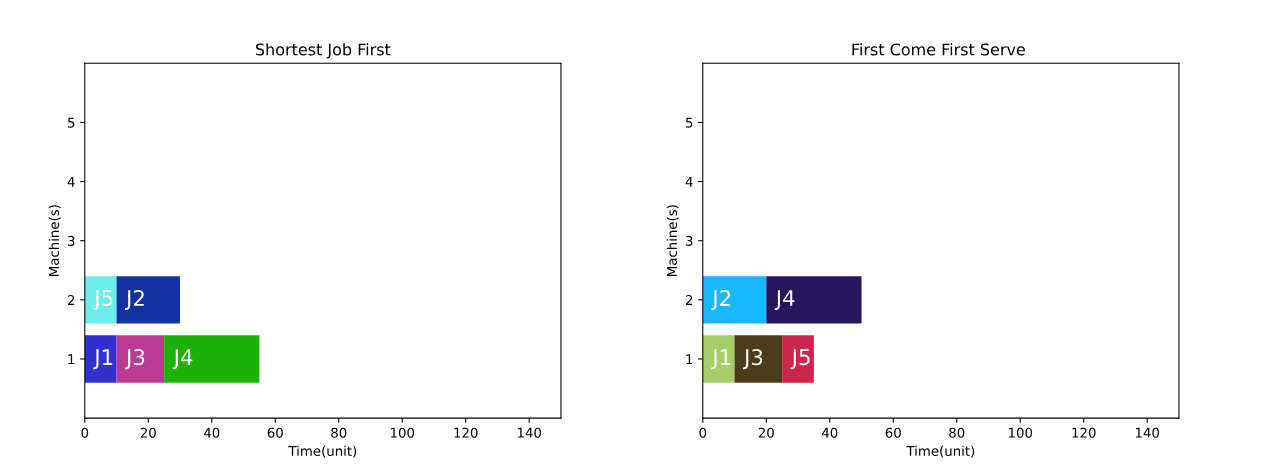
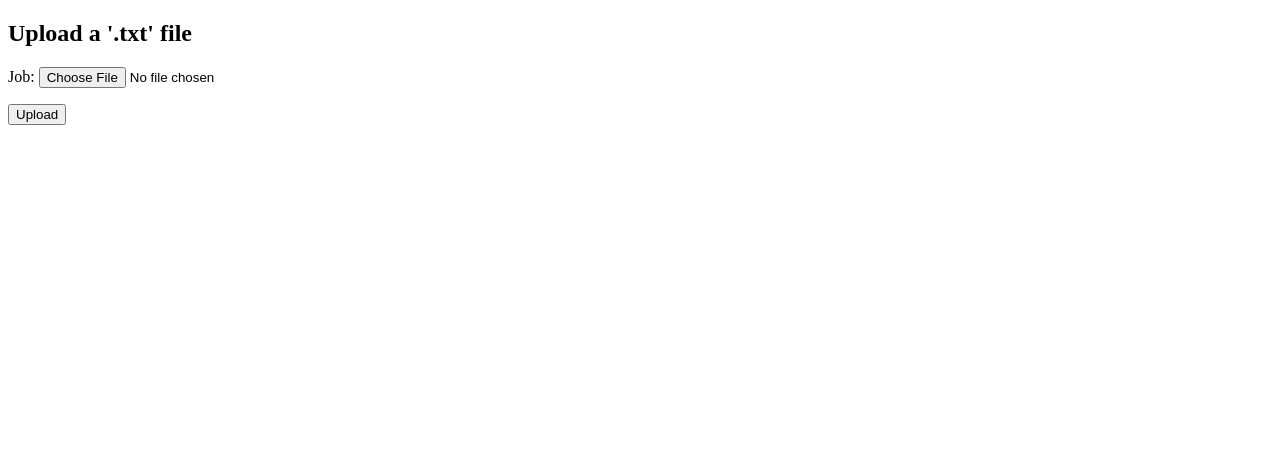
Before and after one commit to vikash-6057/JobShopWEb, a Django app: page / in a window 1280 px wide. Shown: the top 468 px of the page. After the commit the page ends 125 px from the top, so only its background shows below. Run offline with Django 4.2, Linux system fonts and the light colour scheme; data comes from the database, SQL or seed files in the repository; both versions use the stored data as it was after the commit.

Commit message:
form created to upload job.txt content of file dislayed

```diff
--- a/JobScheduling/urls.py
+++ b/JobScheduling/urls.py
@@ -15,8 +15,9 @@ Including another URLconf
 """
 from django.contrib import admin
 from django.urls import path, include
-
+from django.conf import settings
+from django.conf.urls.static import static
 urlpatterns = [
     path('admin/', admin.site.urls),
     path('', include('scheduler.urls')),
-]
+]  + static(settings.MEDIA_URL, document_root=settings.MEDIA_ROOT)
--- a/media/jobs/job.txt
+++ /dev/null
@@ -1,5 +0,0 @@
-J1, 10, 0, 10, 1
-J2, 20, 0, 40, 0
-J3, 15, 2, 40, 1
-J4, 30, 1, 40, 2
-J5, 10, 2, 30, 2
--- /dev/null
+++ b/scheduler/forms.py
@@ -0,0 +1,6 @@
+from django.forms import ModelForm
+from .models import JobModel
+class JobForm(ModelForm):
+    class Meta:
+        model = JobModel
+        fields = '__all__'
--- a/scheduler/urls.py
+++ b/scheduler/urls.py
@@ -1,8 +1,11 @@
 
+from django import views
 from django.contrib import admin
 from django.urls import path
-from .views import index
+from .views import index,upload,show_data
 
 urlpatterns = [
-    path('', index),
+    path('', upload,name='upload'),
+    path('graph',index,name='home'),
+    path('success',show_data,name='success'),
 ]
--- a/scheduler/views.py
+++ b/scheduler/views.py
@@ -1,17 +1,16 @@
-from django.shortcuts import render
-from matplotlib.style import context
+from django.shortcuts import render,redirect
 from .models import JobModel
+from .forms import JobForm
 from .JobShopImp.ion.Job import Job
 from .JobShopImp.service.JobSchedulerServiceImpl import JobSchedulerServiceImpl
+
 
 # Create your views here.
 def index(request):
     jobScheduler = JobSchedulerServiceImpl()
     jobs = list()
+    # Note: Number of machine is fixed(we can change it)
     no_machines = 2
-    # no_machines = int(input("Enter number of machine(s) :"))
-    # input_file_name = input("Select a '.txt' file : ")
-    # print()
     job_data = JobModel.objects.all()[:1]
     input_file_name = job_data[0].job.path
     input_file = open(input_file_name,"r")
@@ -39,3 +38,21 @@ def index(request):
         'edf':edf
     }
     return render(request, 'Index.html',context)
+
+def show_data(request):
+    job_data = JobModel.objects.all()[:1]
+    input_file_name = job_data[0].job.path
+    input_file = open(input_file_name,"r")
+    file = input_file.read()
+    input_file.close()
+    return render(request,'success.html',{'file':file})
+
+def upload(request):
+    if request.method=='POST':
+        form = JobForm(request.POST,request.FILES)
+        if form.is_valid():
+            form.save()
+            return redirect('success')
+    else:
+        form = JobForm()
+    return render(request,'upload.html',{'form':form})
--- a/templates/Index.html
+++ b/templates/Index.html
@@ -68,6 +68,7 @@
 	{% endcomment %}
 
 	<body>
+
 		{% comment %} All figures {% endcomment %}
 		<div>{{sjf|safe}} {{fcfs|safe}} {{fps|safe}} {{edf|safe}}</div>
 		<!-- Footer -->
--- /dev/null
+++ b/templates/upload.html
@@ -0,0 +1,19 @@
+<!DOCTYPE html>
+<html lang="en">
+	<head>
+		<meta charset="UTF-8" />
+		<title>Project</title>
+	</head>
+	<body>
+		{% comment %} POST data to Database {% endcomment %}
+		<h2>Upload a '.txt' file</h2>
+		<form method="POST" action='' enctype="multipart/form-data">
+			{% csrf_token %}
+            {{form.as_p}}
+			<button type='submit' method='POST'>
+				Upload
+			</button>
+        </form>
+
+	</body>
+</html>
```
Also changed, not shown: templates/success.html (added, +12 -0 lines), db.sqlite3.
